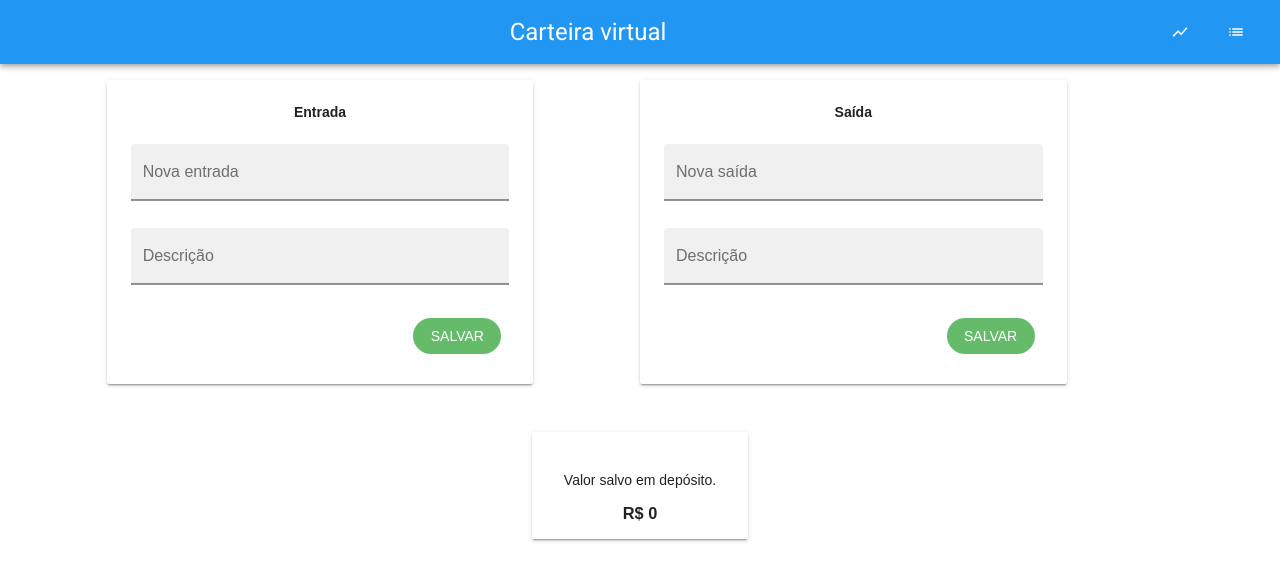
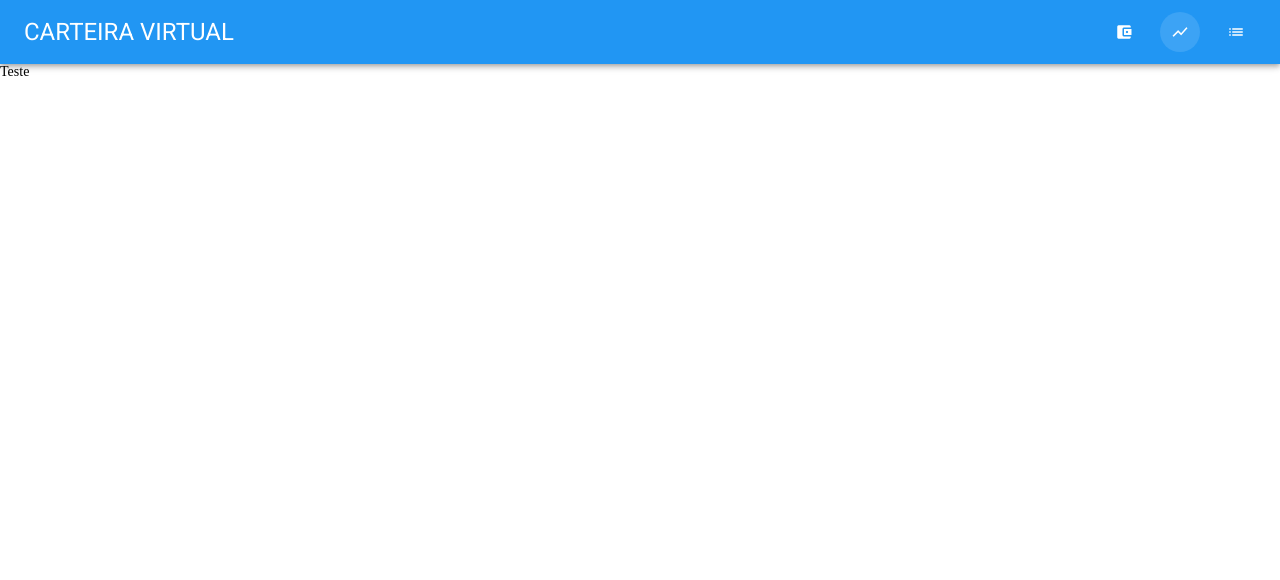
Before and after one commit to ElvisDougJan/carteira-virtual-front, a Vue app: page / in a window 1280 px wide. Shown: the top 580 px of the page. Built offline with nearby package versions, Linux system fonts and the light colour scheme; no server answers.

Commit message:
Adicionando paginas de exemplo no router

```diff
--- a/src/App.vue
+++ b/src/App.vue
@@ -1,66 +1,26 @@
 <template>
   <div>
     <v-toolbar color="blue" class="headline" dark>
-      <span style="text-align: center; width: 100%">Carteira virtual</span>
+      <span style="text-align: start; width: 100%">CARTEIRA VIRTUAL</span>
       <v-tooltip bottom>
-        <v-btn slot="activator" fab small flat>
+        <v-btn slot="activator" fab small flat :to="{name: 'Movimentacao'}">
+          <v-icon>account_balance_wallet</v-icon>
+        </v-btn>
+        <span>Realizar nova movimentação</span>
+      </v-tooltip>
+      <v-tooltip bottom>
+        <v-btn slot="activator" fab small flat :to="{name: 'Grafico'}">
           <v-icon>show_chart</v-icon>
         </v-btn>
         <span>Visualizar em modo gráfico</span>
       </v-tooltip>
       <v-tooltip bottom>
-        <v-btn slot="activator" fab small flat>
+        <v-btn slot="activator" fab small flat :to="{name: 'ListaMovimentacoes'}">
           <v-icon>list</v-icon>
         </v-btn>
         <span>Visualizar em modo lista</span>
       </v-tooltip>
     </v-toolbar>
-    <v-layout row wrap>
-      <v-flex xs12 md4 offset-md1 sm4 offset-sm1>
-        <Entrada class="mt-3" @atualizaDeposito="atualizarDeposito"/>
-      </v-flex>
-      <v-flex xs12 md4 offset-md1 sm4 offset-sm1>
-        <Saida class="mt-3" @atualizaDeposito="atualizarDeposito"/>
-      </v-flex>
-    </v-layout>
-    <v-layout row wrap justify-center>
-      <Deposito class="mt-5" :atualizaDeposito="atualizaDeposito"/>
-    </v-layout>
-    <ListaEntradas />
+    <router-view></router-view>
   </div>
 </template>
-
-<script>
-import Entrada from "@/components/Entrada";
-import Saida from "@/components/Saida";
-import Deposito from "@/components/Deposito";
-import ListaEntradas from '@/components/ListaEntradas'
-
-export default {
-  components: {
-    Entrada,
-    Saida,
-    Deposito,
-    ListaEntradas
-  },
-
-  data: () => ({
-    atualizaDeposito: false
-  }),
-
-  methods: {
-    atualizarDeposito() {
-      setTimeout(() => {
-        this.atualizaDeposito = true;
-      }, 100);
-      this.atualizaDeposito = false;
-    }
-  }
-};
-</script>
-
-<style>
-body {
-  font-family: Arial, Helvetica, sans-serif;
-}
-</style>
--- /dev/null
+++ b/src/pages/Listas.vue
@@ -0,0 +1,5 @@
+<template>
+  <div>
+    <h1>LISTAS PAGE</h1>
+  </div>
+</template>
--- /dev/null
+++ b/src/pages/Movimentacao.vue
@@ -0,0 +1,51 @@
+<template>
+  <div>
+    <v-layout row wrap>
+      <v-flex xs12 md4 offset-md1 sm4 offset-sm1>
+        <Entrada class="mt-3" @atualizaDeposito="atualizarDeposito"/>
+      </v-flex>
+      <v-flex xs12 md4 offset-md1 sm4 offset-sm1>
+        <Saida class="mt-3" @atualizaDeposito="atualizarDeposito"/>
+      </v-flex>
+    </v-layout>
+    <v-layout row wrap justify-center>
+      <Deposito class="mt-5" :atualizaDeposito="atualizaDeposito"/>
+    </v-layout>
+    <ListaEntradas/>
+  </div>
+</template>
+
+<script>
+import Entrada from "@/components/Entrada";
+import Saida from "@/components/Saida";
+import Deposito from "@/components/Deposito";
+import ListaEntradas from "@/components/ListaEntradas";
+
+export default {
+  components: {
+    Entrada,
+    Saida,
+    Deposito,
+    ListaEntradas
+  },
+
+  data: () => ({
+    atualizaDeposito: false
+  }),
+
+  methods: {
+    atualizarDeposito() {
+      setTimeout(() => {
+        this.atualizaDeposito = true;
+      }, 100);
+      this.atualizaDeposito = false;
+    }
+  }
+};
+</script>
+
+<style>
+body {
+  font-family: Arial, Helvetica, sans-serif;
+}
+</style>
--- a/src/router.js
+++ b/src/router.js
@@ -1,7 +1,5 @@
 import Vue from 'vue'
 import Router from 'vue-router'
-
-// import Grafico from '@/pages/Grafico.vue'
 
 Vue.use(Router)
 
@@ -11,6 +9,16 @@ const router = new Router({
       path: '/',
       name: 'Grafico',
       component: () => import('@/pages/Grafico.vue')
+    },
+    {
+      path: '/movimentacao',
+      name: 'Movimentacao',
+      component: () => import('@/pages/Movimentacao.vue')
+    },
+    {
+      path: '/lista-movimentacoes',
+      name: 'ListaMovimentacoes',
+      component: () => import('@/pages/Listas.vue')
     }
   ]
 })
```
